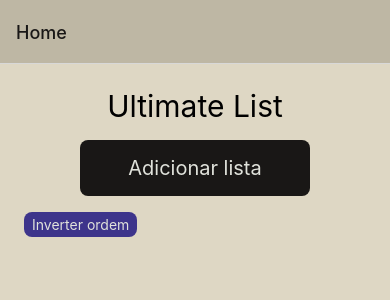
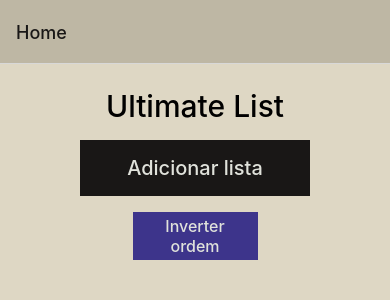
Before and after one commit to JoaoVitorWinter/aplicativoListas, a React Native app: screen / in a window 390 px wide. Shown: the top 300 px of the page. Built offline with nearby package versions, Linux system fonts and the light colour scheme.

Commit message:
Arrumando estilização para mobile | 14/11 20:19

```diff
--- a/src/Components/Button/Button.js
+++ b/src/Components/Button/Button.js
@@ -15,12 +15,12 @@ const styles = StyleSheet.create({
     button: {
         marginHorizontal: 80,
         paddingVertical: 16,
-        backgroundColor: "#191716",
-        borderRadius: 8
+        backgroundColor: "#191716"
     },
     text: {
         color: "#E0E2DB",
         textAlign: "center",
-        fontSize: 20
+        fontSize: 20,
+        fontWeight: "500"
     }
 });
--- a/src/Components/Input/Input.js
+++ b/src/Components/Input/Input.js
@@ -6,7 +6,7 @@ export default function Input(props) {
         <TextInput
         style={styles.input}
         placeholder={props.placeholder}
-        onChangeText={props.onChangeText} />
+        onChangeText={props.onChangeText} placeholderTextColor={"#191716"} />
     );
 }
 
@@ -16,7 +16,6 @@ const styles = StyleSheet.create({
         paddingVertical: 16,
         paddingLeft: 20,
         borderColor: "#191716",
-        borderWidth: 1,
-        borderRadius: 8,
+        borderWidth: 2
     }
 });
--- a/src/Components/Item/Item.js
+++ b/src/Components/Item/Item.js
@@ -38,11 +38,11 @@ const styles = StyleSheet.create({
         width: 350,
         justifyContent: "space-between",
         alignItems: "center",
-        borderRadius: 8,
         padding: 8
     },
     name: {
         fontSize: 16,
+        fontWeight: "500",
         maxWidth: "70%",
         color: "#E0E2DB"
     },
@@ -53,10 +53,12 @@ const styles = StyleSheet.create({
     date: {
         backgroundColor: "#3D348B",
         color: "#E0E2DB",
-        width: "fit-content",
+        width: 225,
+        textAlign: "center",
         paddingHorizontal: 8,
         paddingVertical: 2,
-        borderRadius: 8,
-        marginBottom: 2
+        marginBottom: 4,
+        fontSize: 16,
+        fontWeight: "500"
     }
 });
--- a/src/Components/List/List.js
+++ b/src/Components/List/List.js
@@ -47,11 +47,11 @@ const styles = StyleSheet.create({
         width: 350,
         justifyContent: "space-between",
         alignItems: "center",
-        borderRadius: 8,
-        padding: 8
+        padding: 8,
     },
     name: {
         fontSize: 16,
+        fontWeight: "500",
         maxWidth: "70%",
         color: "#E0E2DB"
     },
@@ -62,10 +62,12 @@ const styles = StyleSheet.create({
     date: {
         backgroundColor: "#3D348B",
         color: "#E0E2DB",
-        width: "fit-content",
+        width: 225,
+        textAlign: "center",
         paddingHorizontal: 8,
         paddingVertical: 2,
-        borderRadius: 8,
-        marginBottom: 2
+        marginBottom: 4,
+        fontSize: 16,
+        fontWeight: "500"
     }
 });
--- a/src/CreateChangeItemScreen/CreateChangeItemScreen.js
+++ b/src/CreateChangeItemScreen/CreateChangeItemScreen.js
@@ -65,6 +65,6 @@ const styles = StyleSheet.create({
         backgroundColor: "#DED7C4",
         gap: 16,
         paddingVertical: 24,
-        minHeight: "100vh"
+        minHeight: "100%"
     }
 });
--- a/src/CreateChangeListScreen/CreateChangeListScreen.js
+++ b/src/CreateChangeListScreen/CreateChangeListScreen.js
@@ -55,6 +55,6 @@ const styles = StyleSheet.create({
         backgroundColor: "#DED7C4",
         gap: 16,
         paddingVertical: 24,
-        minHeight: "100vh"
+        minHeight: "100%"
     }
 });
--- a/src/HomeScreen/HomeScreen.js
+++ b/src/HomeScreen/HomeScreen.js
@@ -61,7 +61,7 @@ export default function HomeScreen({ route, navigation }) {
     }
 
     return (
-        <ScrollView>
+        <ScrollView style={{ height: "100%", backgroundColor: "#DED7C4" }}>
             <View style={styles.container}>
                 <Text style={styles.title}>Ultimate List</Text>
                 <Button
@@ -72,9 +72,11 @@ export default function HomeScreen({ route, navigation }) {
                         });
                     }}
                     text={"Adicionar lista"} />
-                <Pressable onPress={reverseOrder} style={styles.inverter}>
-                    <Text style={styles.text}>Inverter ordem</Text>
-                </Pressable>
+                <View style={styles.modifiers}>
+                    <Pressable onPress={reverseOrder} style={styles.inverter}>
+                        <Text style={styles.text}>Inverter ordem</Text>
+                    </Pressable>
+                </View>
                 {
                     listsDisplay
                 }
@@ -85,25 +87,29 @@ export default function HomeScreen({ route, navigation }) {
 
 const styles = StyleSheet.create({
     container: {
-        backgroundColor: "#DED7C4",
         gap: 16,
-        paddingVertical: 24,
-        minHeight: "100vh"
+        paddingVertical: 24
     },
     title: {
         fontSize: 30,
+        fontWeight: "500",
         textAlign: "center"
     },
+    modifiers: {
+        width: "100%",
+        alignItems: "center"
+    },
     inverter: {
-        marginHorizontal: 24,
-        width: "fit-content",
+        width: 125,
         backgroundColor: "#3D348B",
         paddingHorizontal: 8,
         paddingVertical: 4,
-        borderRadius: 8
     },
     text: {
         color: "#E0E2DB",
+        textAlign: "center",
+        fontSize: 16,
+        fontWeight: "500"
     }
 
 });
--- a/src/ListScreen/ListScreen.js
+++ b/src/ListScreen/ListScreen.js
@@ -74,7 +74,7 @@ export default function ListScreen({ route, navigation }) {
     }
 
     return (
-        <ScrollView>
+        <ScrollView style={{ height: "100%", backgroundColor: "#DED7C4" }}>
             <View style={styles.container}>
                 <Text style={styles.title}>{useList[0]}</Text>
                 <Button text={"Adicionar item"} onPress={() => {
@@ -84,9 +84,11 @@ export default function ListScreen({ route, navigation }) {
                         listIndex: listIndex
                     })
                 }} />
-                <Pressable onPress={reverseOrder} style={styles.inverter}>
-                    <Text style={styles.text}>Inverter ordem</Text>
-                </Pressable>
+                <View style={styles.modifiers}>
+                    <Pressable onPress={reverseOrder} style={styles.inverter}>
+                        <Text style={styles.text}>Inverter ordem</Text>
+                    </Pressable>
+                </View>
                 {
                     itemsDisplay
                 }
@@ -97,24 +99,28 @@ export default function ListScreen({ route, navigation }) {
 
 const styles = StyleSheet.create({
     container: {
-        backgroundColor: "#DED7C4",
         gap: 16,
-        paddingVertical: 24,
-        minHeight: "100vh"
+        paddingVertical: 24
     },
     title: {
         fontSize: 30,
+        fontWeight: "500",
         textAlign: "center"
     },
+    modifiers: {
+        width: "100%",
+        alignItems: "center"
+    },
     inverter: {
-        marginHorizontal: 24,
-        width: "fit-content",
+        width: 125,
         backgroundColor: "#3D348B",
         paddingHorizontal: 8,
         paddingVertical: 4,
-        borderRadius: 8
     },
     text: {
-        color: "#E0E2DB"
+        color: "#E0E2DB",
+        textAlign: "center",
+        fontSize: 16,
+        fontWeight: "500"
     }
 });
```
